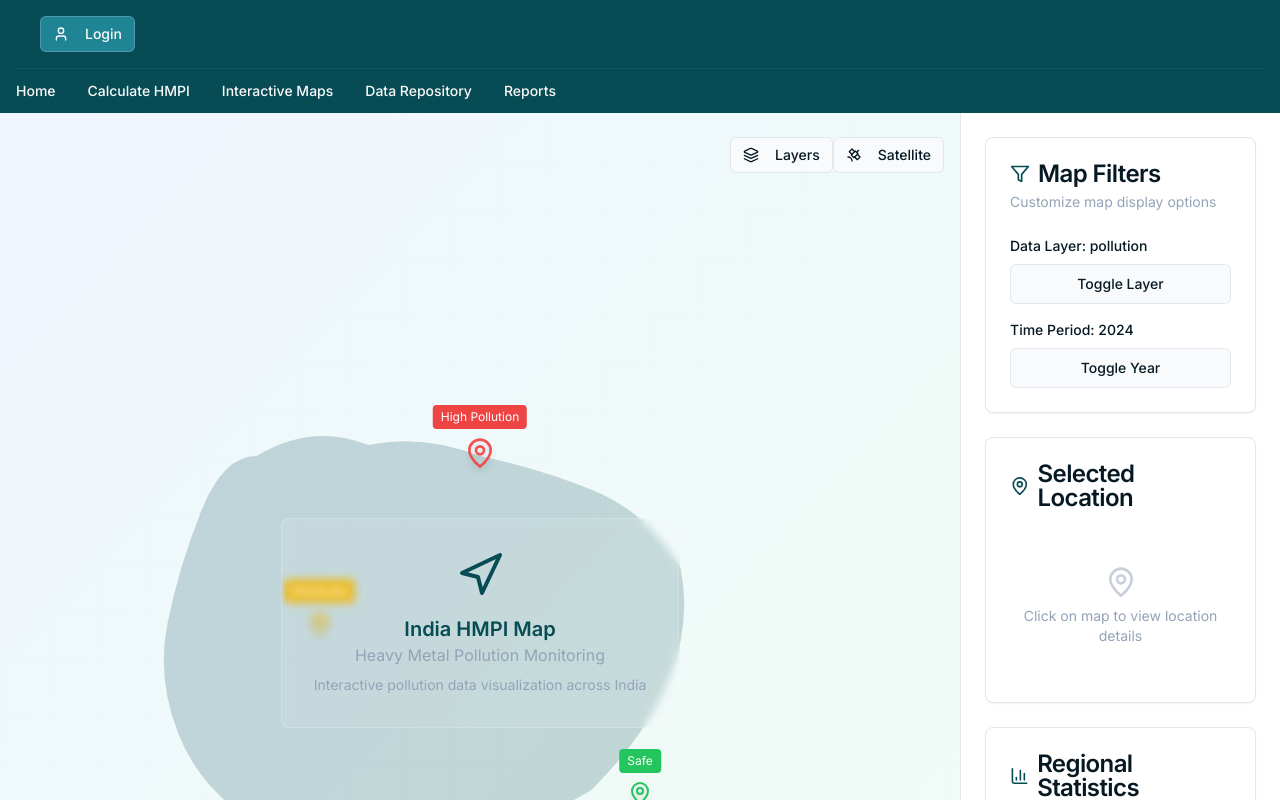
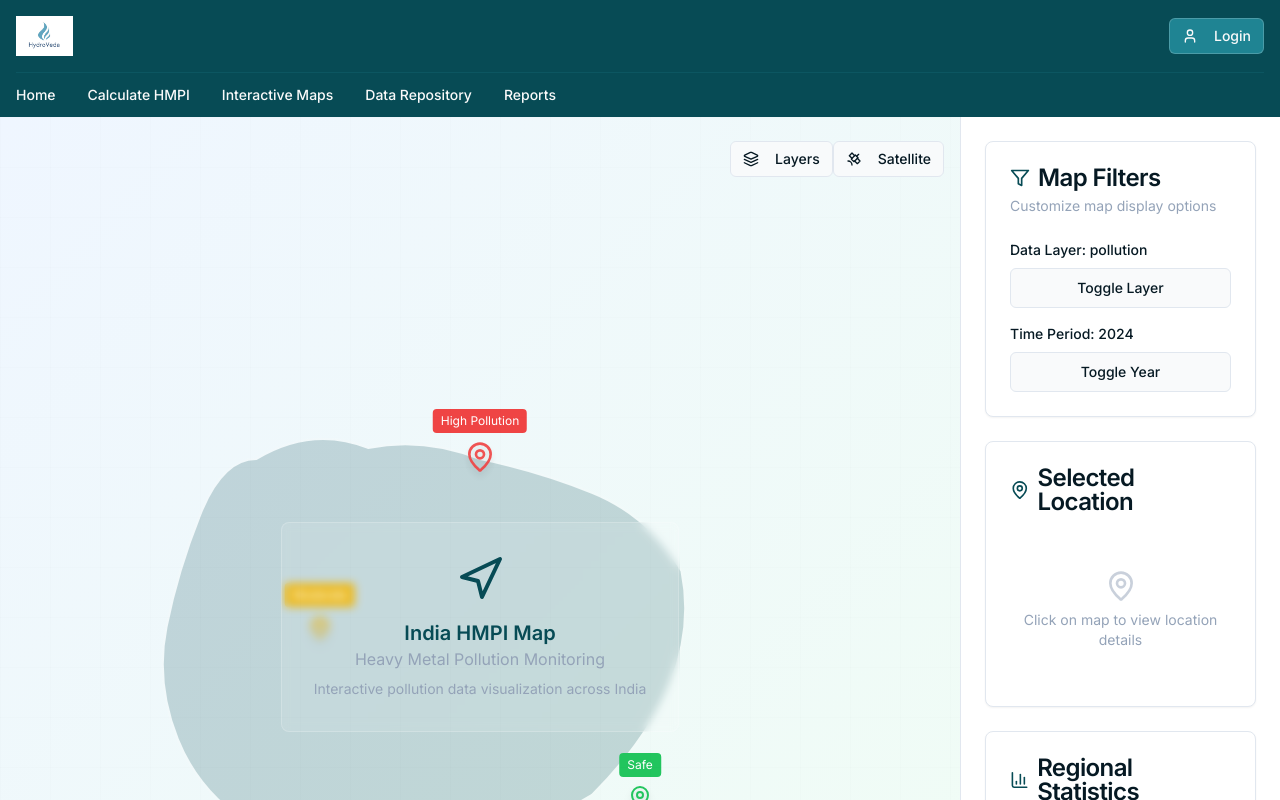
Before and after one commit to sarthak572/HMPI-frontend, a React (Vite) app: page /maps in a window 1280 px wide. Shown: the top 800 px of the page. Built offline with nearby package versions, Linux system fonts and the light colour scheme.

Commit message:
Add logo and login button

```diff
--- a/src/components/layout/Header.tsx
+++ b/src/components/layout/Header.tsx
@@ -11,7 +11,13 @@ const Header = () => {
         {/* Main header */}
         <div className="flex items-center justify-between py-4">
           {/* Logo and branding */}
-
+          <Link to="/" className="flex items-center space-x-3">
+            <img
+              src="/lovable-uploads/df879114-28c7-4140-af4d-747c33a63dcc.png"
+              alt="HydroVeda Logo"
+              className="h-10 w-auto"
+            />
+          </Link>
 
           {/* Navigation and user actions */}
           <div className="flex items-center space-x-6">
```
Also changed, not shown: public/lovable-uploads/df879114-28c7-4140-af4d-747c33a63dcc.png (added).
